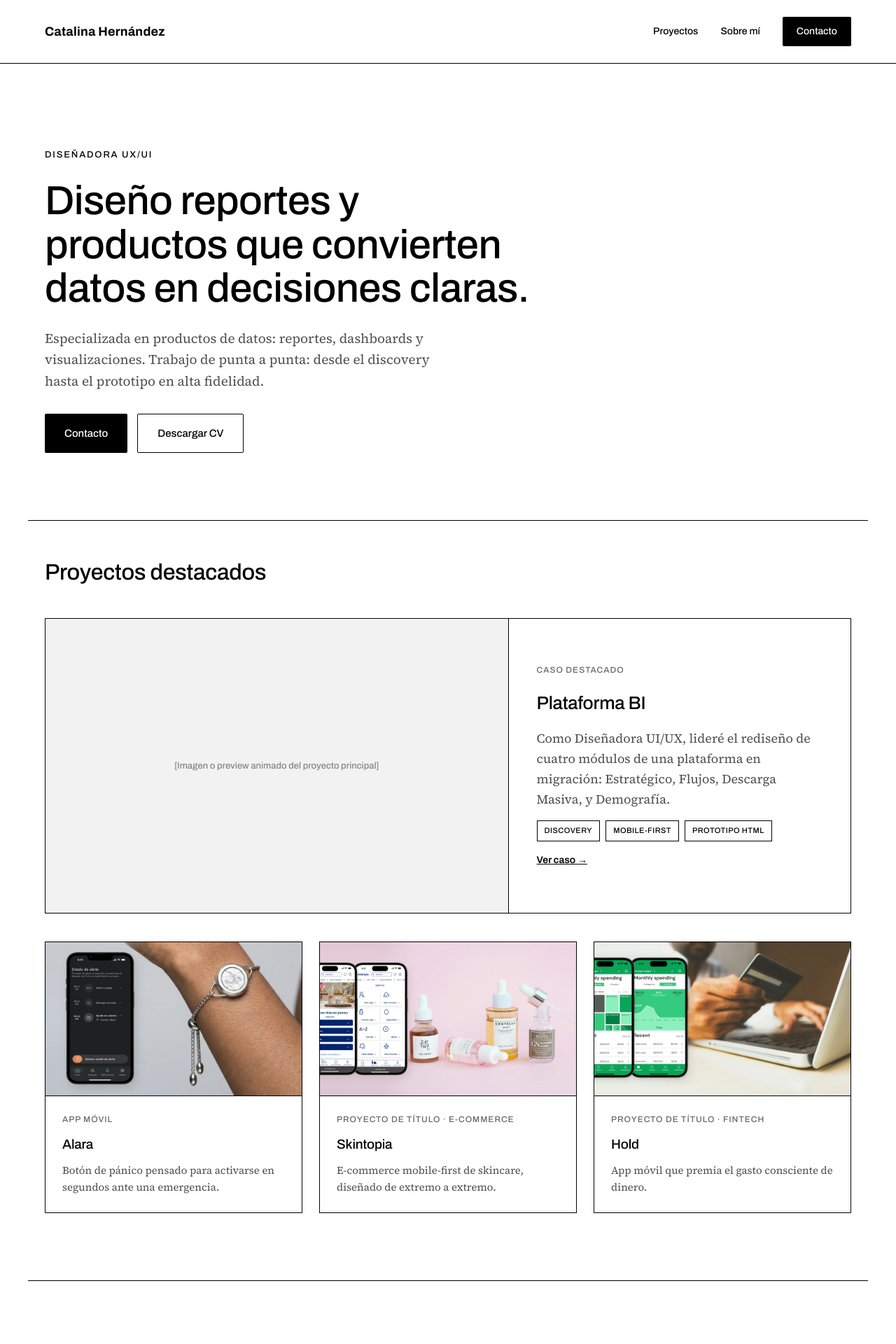
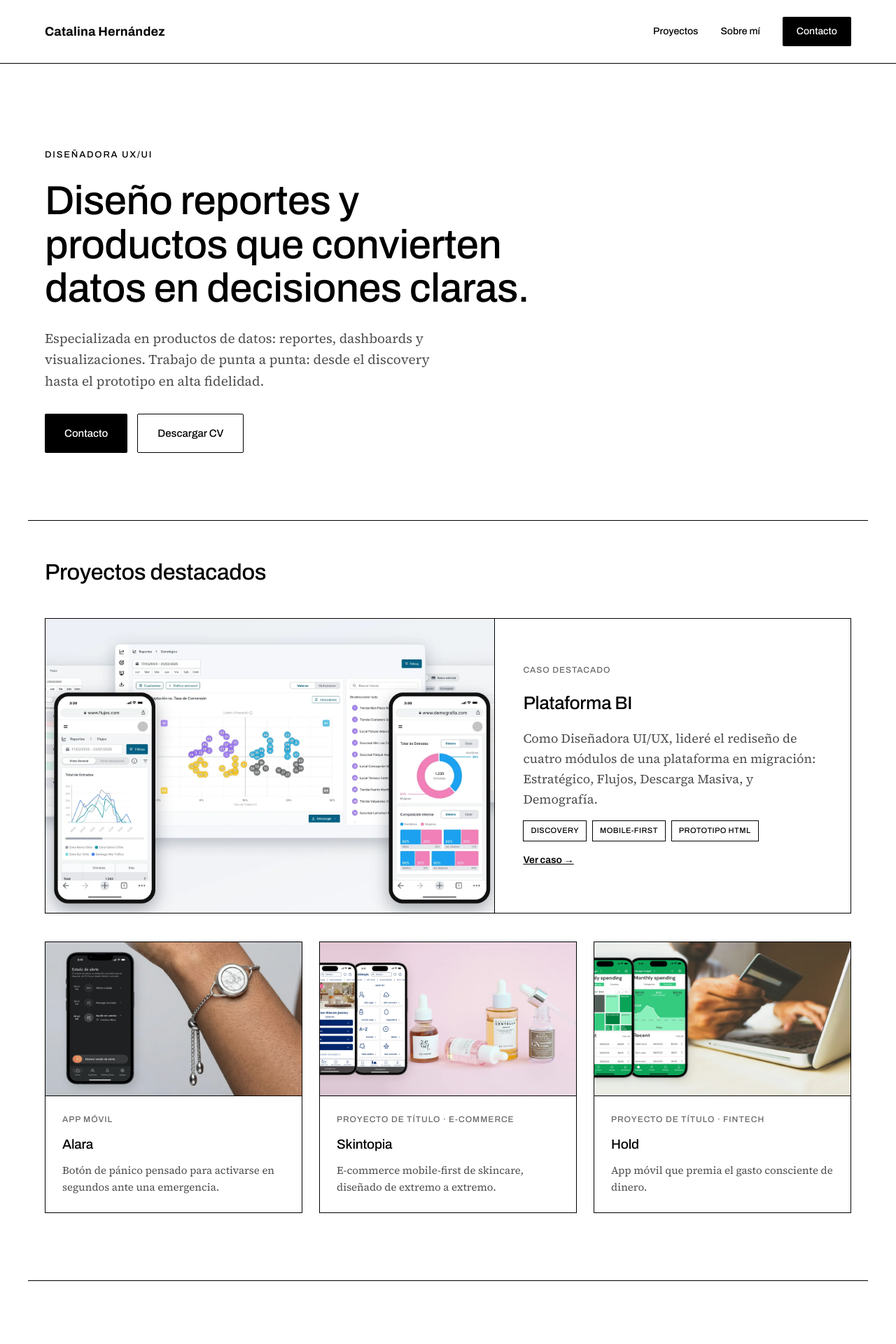
Before and after one commit to cathernandez/cathernandez.github.io, a Jekyll site: the page built from index.html, in a window 1280 px wide. Shown: the top 1920 px of the page at 70% size. Built offline with Jekyll 4.4.1, drawn with Linux system fonts in a browser that asks for light colours.

Commit message:
Plataforma BI: imagen de portada en el caso y en el Home
Co-Authored-By: Claude Opus 5.5 <noreply@anthropic.com>
Claude-Session: https://claude.ai/code/session_01UYqgEbCiSSGF4VPAAjuLQ2

```diff
--- a/assets/css/estilos.css
+++ b/assets/css/estilos.css
@@ -146,7 +146,8 @@ p { margin: 0; }
 .tarjeta-destacada {
   display: flex; border: var(--borde); text-decoration: none; color: inherit;
 }
-.tarjeta-destacada__imagen { flex: 3 1 0; min-height: 420px; border-right: var(--borde); }
+.tarjeta-destacada__imagen { flex: 3 1 0; min-height: 420px; border-right: var(--borde); position: relative; overflow: hidden; background: #eef1f5; }
+.tarjeta-destacada__imagen img { position: absolute; inset: 0; width: 100%; height: 100%; object-fit: cover; display: block; }
 .tarjeta-destacada__texto {
   flex: 2 1 0; padding: 40px;
   display: flex; flex-direction: column; justify-content: center; gap: 16px;
--- a/assets/img/manifiesto-imagenes.csv
+++ b/assets/img/manifiesto-imagenes.csv
@@ -104,3 +104,4 @@ feaf3aa0c5dfdd31413b5685ee6f4428,assets/img/plataforma-bi/37-demografia-resumen.
 0e48bbb6da9b6b175bd201fa2f7b0e0f,assets/img/plataforma-bi/39-demografia-movil-composicion.webp,786,1704,41,"Demografía móvil: Total de Entradas y Composición interna."
 24f22d7040a16a7699abc7a414593a48,assets/img/plataforma-bi/40-demografia-movil-grafico.webp,786,1704,44,"Demografía móvil: gráfico principal y tabla de detalle."
 8cf9b5de10b279f244c5253eaae77e8c,assets/img/plataforma-bi/41-demografia-movil-configuracion.webp,786,1704,30,"Demografía móvil: configuración del gráfico."
+56bdd2a365dcbda40a650fb9681d55fc,assets/img/plataforma-bi/00-portada.webp,2300,1116,100,"Portada Plataforma BI: composición de Estratégico, Flujos, Descarga Masiva y Demografía."
--- a/index.html
+++ b/index.html
@@ -17,7 +17,7 @@ description: Diseñadora UX/UI especializada en productos de datos. Reportes, da
   <h2 class="seccion__titulo" id="proyectos-titulo">Proyectos destacados</h2>
 
   <a class="tarjeta-destacada" href="{{ '/proyectos/plataforma-bi.html' | relative_url }}">
-    <div class="tarjeta-destacada__imagen marcador">[Imagen o preview animado del proyecto principal]</div>
+    <div class="tarjeta-destacada__imagen"><img src="{{ '/assets/img/plataforma-bi/00-portada.webp' | relative_url }}" alt="Pantallas de los módulos rediseñados de Plataforma BI: el Reporte Estratégico en escritorio al centro, Flujos y Descarga Masiva detrás, y las versiones móviles de Flujos y Demografía al frente." width="2300" height="1116" loading="lazy" decoding="async"></div>
     <div class="tarjeta-destacada__texto">
       <span class="etiqueta">Caso destacado</span>
       <h3 class="tarjeta-destacada__titulo">Plataforma BI</h3>
--- a/proyectos/plataforma-bi.html
+++ b/proyectos/plataforma-bi.html
@@ -18,7 +18,7 @@ scripts:
 </div>
 </section>
 <section class="contenedor caso-imagen-principal">
-<div class="pbi-portada-imagen" style="height: 560px; background: #f2f2f2; border: 1px solid #000; display: flex; align-items: center; justify-content: center; text-align: center; padding: 24px; box-sizing: border-box; color: rgba(0,0,0,0.45); font-family: 'Archivo', sans-serif; font-size: 13px">[Visual: imagen principal del proyecto — pantallas clave de los reportes rediseñados]</div>
+<div class="pbi-portada-imagen" style="height: 560px; border: 1px solid #000; background: #eef1f5; overflow: hidden; line-height: 0"><img alt="Pantallas de los módulos rediseñados de Plataforma BI: el Reporte Estratégico en escritorio al centro, Flujos y Descarga Masiva detrás, y las versiones móviles de Flujos y Demografía al frente." class="img-cubre" decoding="async" fetchpriority="high" height="1116" src="{{ '/assets/img/plataforma-bi/00-portada.webp' | relative_url }}" width="2300"/></div>
 </section>
 <section class="contenedor caso-seccion g-32">
 <h2 class="caso-h2">El contexto</h2>
```
Also changed, not shown: assets/img/plataforma-bi/00-portada.webp (added).
